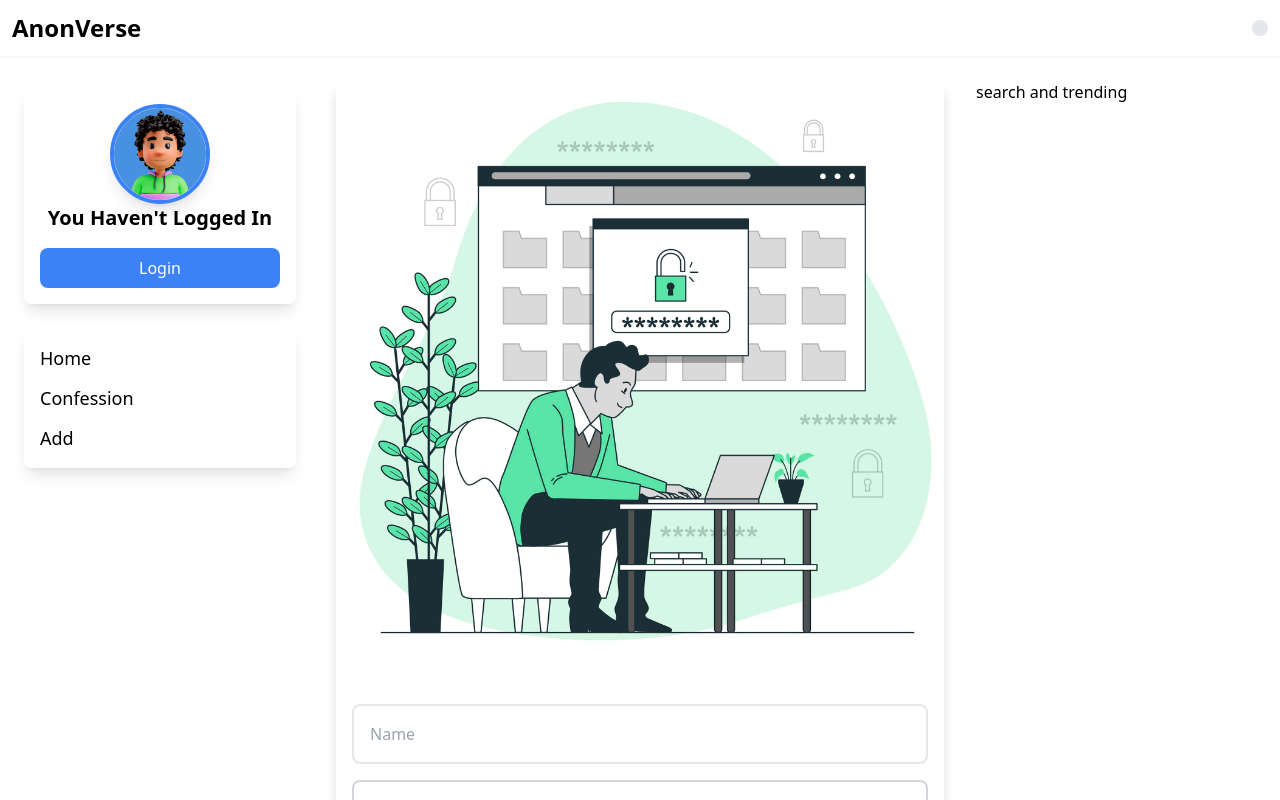
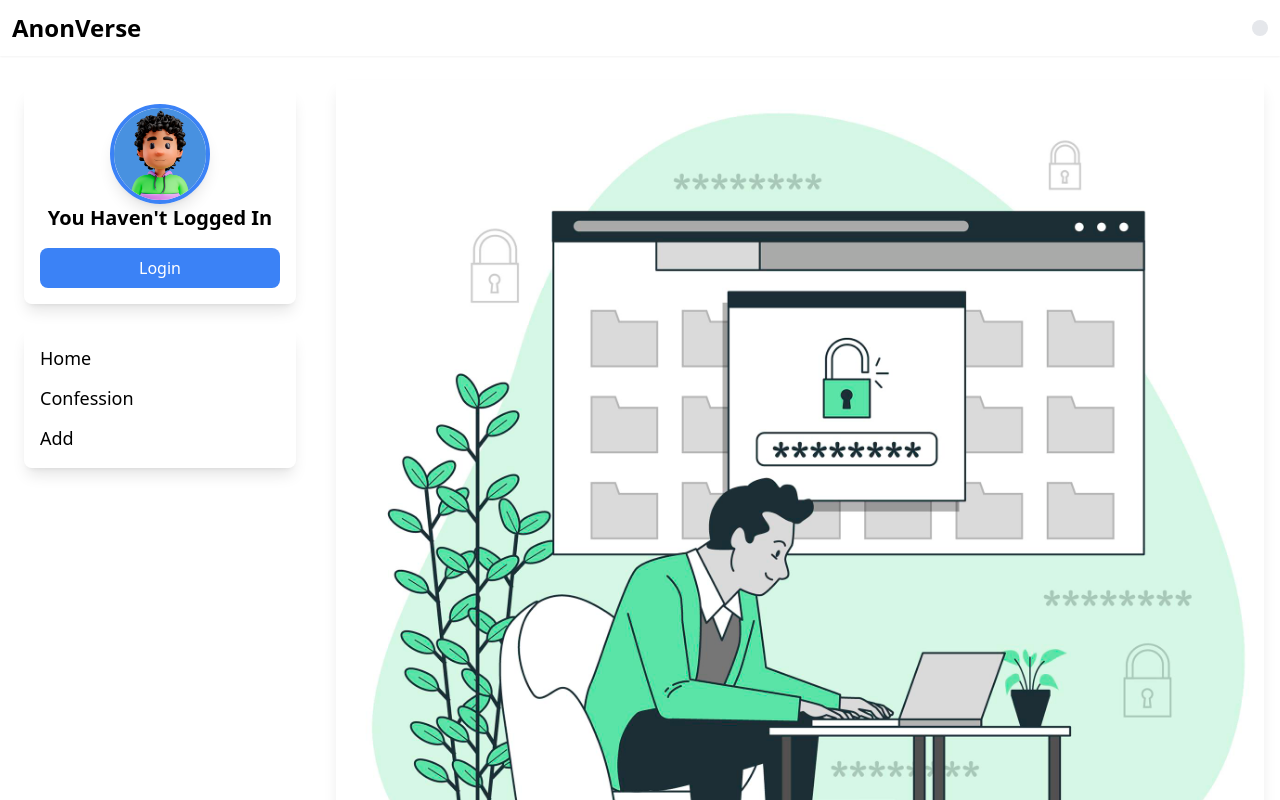
Before and after one commit to HackathonHive/frontend, a React (Create React App) app: page /signup in a window 1280 px wide. Built offline with nearby package versions, Linux system fonts and the light colour scheme.

Commit message:
updating file

```diff
--- a/src/components/ProfileCard.js
+++ b/src/components/ProfileCard.js
@@ -6,7 +6,9 @@ export default function ProfileCard() {
         <div className='p-2'>
             <div className={`shadow-lg p-4  rounded-lg`}>
                 <div className='flex justify-center'>
+                  <Link to='/login'>
                     <img src="./images/Avatar1.jpg" alt='profile' className='rounded-full cursor-pointer border-4 border-blue-500 shadow-lg hover:border-2' width='100' height='100' />
+                  </Link>
                 </div>
                 <div className='text-center'>
                     <h1 className='text-xl font-bold'>You Haven't Logged In</h1>
--- a/src/pages/HomePage.js
+++ b/src/pages/HomePage.js
@@ -13,15 +13,15 @@ export default function HomePage() {
       </div>
 
 
-      <div className='gap-4 w-full col-span-2 h-full shadow-lg mr-5'>
+      <div className='gap-4 w-full col-span-3 h-full shadow-lg mr-5'>
 
         main content
       </div>
 
-      <div className='mr-2 hidden md:block'>
+      {/* <div className='mr-2 hidden md:block'>
 
         search and trending
-      </div>
+      </div> */}
     </div>
   )
 }
--- a/src/pages/LoginPage.js
+++ b/src/pages/LoginPage.js
@@ -45,7 +45,7 @@ export default function LoginPage() {
       </div>
 
 
-      <div className='gap-4 w-full col-span-2 h-full shadow-lg mr-5'>
+      <div className='gap-4 w-full col-span-3 h-full shadow-lg mr-5'>
 
         <div className=' w-full gap-4 col-span-2 h-full shadow-lg mr-5'>
           <div className=' overflow-y-auto overflow-x-hidden'
@@ -96,10 +96,10 @@ export default function LoginPage() {
         </div>
       </div>
 
-      <div className='mr-2 hidden md:block'>
+      {/* <div className='mr-2 hidden md:block'>
 
         search and trending
-      </div>
+      </div> */}
     </div>
 
   )
--- a/src/pages/ProfilePage.js
+++ b/src/pages/ProfilePage.js
@@ -16,8 +16,7 @@ export default function ProfilePage() {
           <NavCard />
         </div>
 
-        <div className="gap-4 w-full col-span-2 h-full shadow-lg mr-5">
-          <div className="gap-4 w-full col-span-2 h-full shadow-lg mr-5">
+        <div className="gap-4 w-full col-span-3 h-full shadow-lg mr-5">
           {/* // main content */}
 
           {/* // user profile */}
@@ -71,7 +70,7 @@ export default function ProfilePage() {
                 </option>
               </select>
 
-                <button className=" bg-gray-100 border border-gray-300 text-black px-4 py-2 rounded-md mt-2 h-12" style={{ width: "20%", height:"100%" }}>
+              <button className=" bg-gray-100 border border-gray-300 text-black px-4 py-2 rounded-md mt-2 h-12" style={{ width: "20%", height: "100%" }}>
                 Save
               </button>
 
@@ -86,10 +85,10 @@ export default function ProfilePage() {
 
 
         </div>
+
       </div>
-
-        <div className="mr-2 hidden md:block">search and trending</div>
-      </div>
+        {/* <div className="mr-2 hidden md:block">search and trending</div>
+      </div> */}
       </>
       );
 }
--- a/src/pages/SignUp.js
+++ b/src/pages/SignUp.js
@@ -45,9 +45,8 @@ export default function Signup() {
     </div>
 
 
-      <div className='gap-4 w-full col-span-2 h-full shadow-lg mr-5'>
 
-        <div className=' w-full gap-4 col-span-2 h-full shadow-lg mr-5'>
+        <div className=' w-full gap-4 col-span-3 h-full shadow-lg mr-5'>
           <div className=' overflow-y-auto overflow-x-hidden'
             style={{
               scrollbarWidth: 'none', height: '100vh', paddingBottom: '250px',
@@ -101,13 +100,13 @@ export default function Signup() {
 
 
         </div>
-      </div>
 
 
-      <div className='mr-2 hidden md:block'>
+
+      {/* <div className='mr-2 hidden md:block'>
 
         search and trending
-      </div>
+      </div> */}
     </div>
   )
 }
```
Lines whose indentation alone changed are shown as unchanged.
